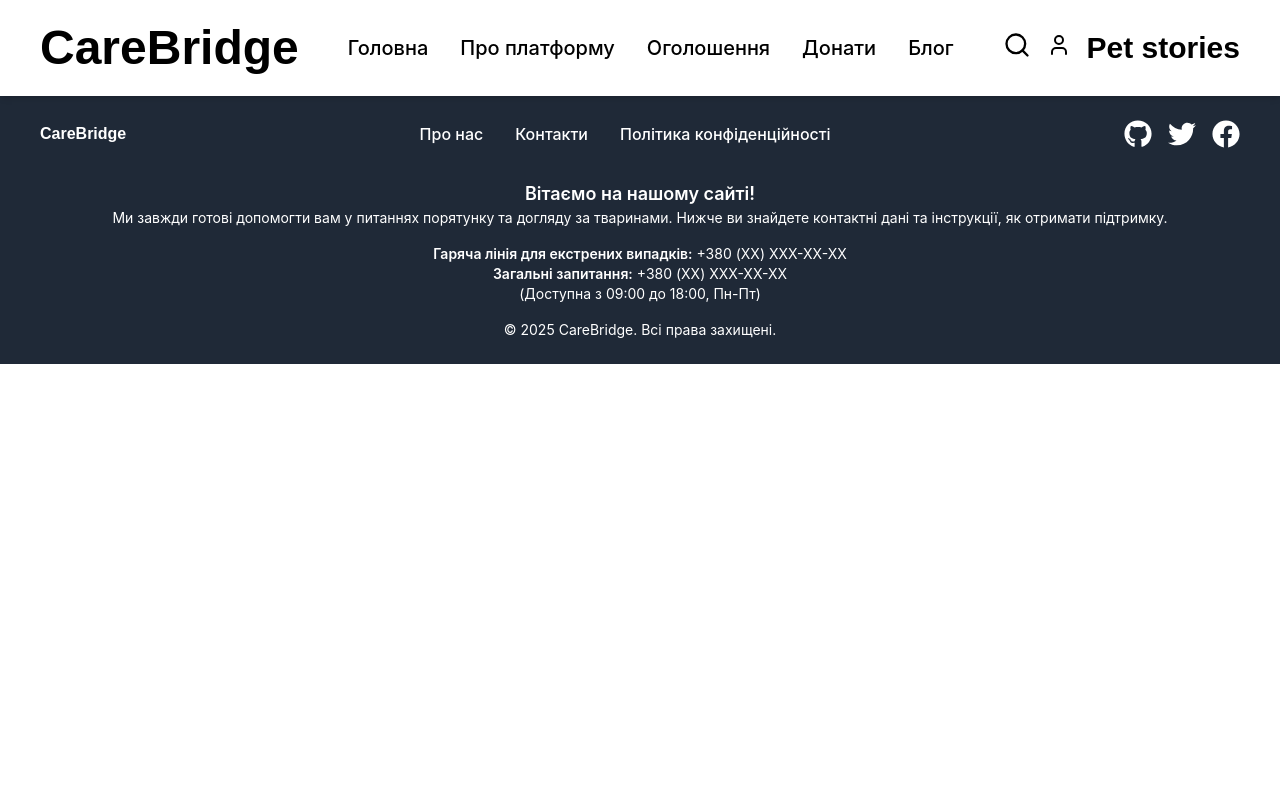
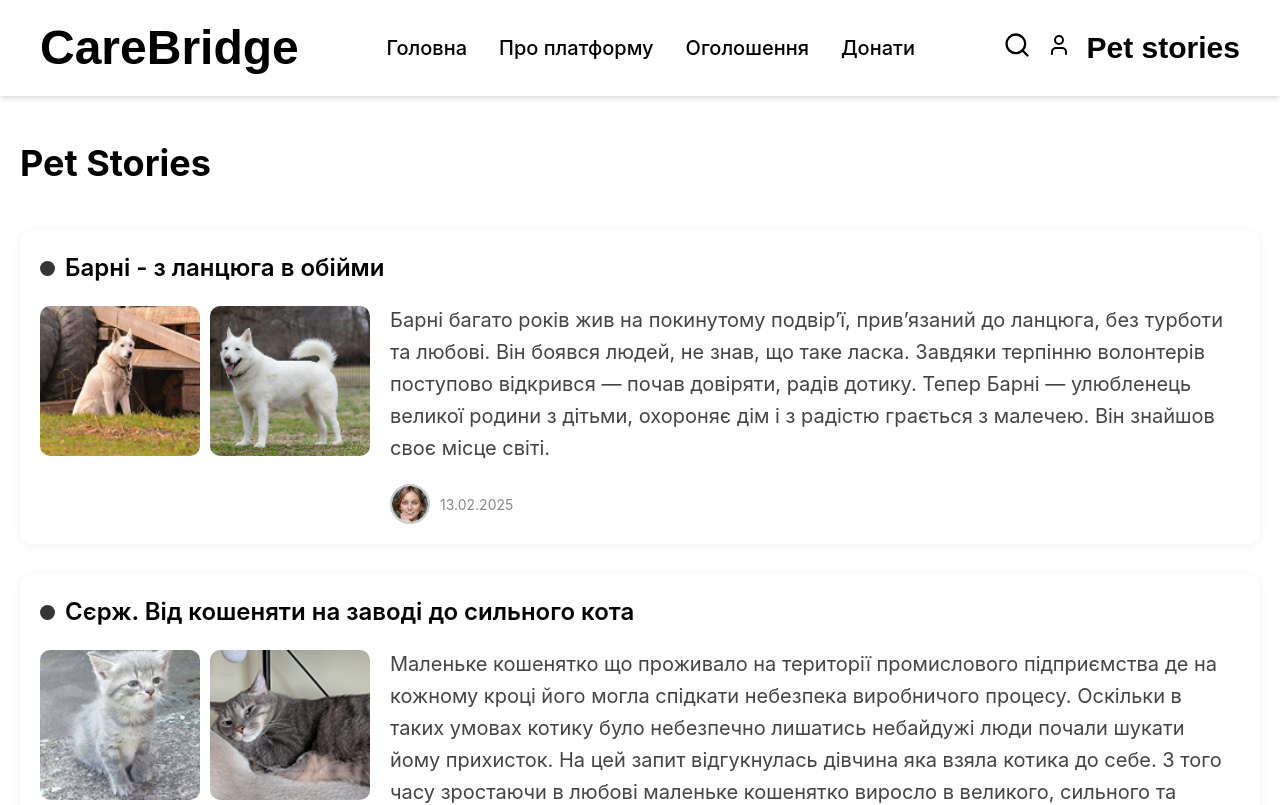
Before and after one commit to Viktoria-Kibit/CareBridge, a React (Create React App) app: page /stories in a window 1280 px wide. Shown: the top 805 px of the page. Built offline with nearby package versions, Linux system fonts and the light colour scheme.

Commit message:
feat: link petstorias #57

```diff
--- a/src/components/Header/Header.js
+++ b/src/components/Header/Header.js
@@ -22,9 +22,9 @@ export default function Header() {
         </div>
 
         <nav className="flex space-x-8 font-medium">
-          {["Головна", "Про платформу", "Оголошення", "Донати", "Блог"].map(
+          {["Головна", "Про платформу", "Оголошення", "Донати"].map(
             (text, i) => {
-              const routes = ["/", "/about", "/adverts", "/help", "/blog"];
+              const routes = ["/", "/about", "/adverts", "/donate"];
               return (
                 <Link
                   key={i}
@@ -60,7 +60,7 @@ export default function Header() {
             className="font-[Caveat] text-3xl font-bold"
             style={{ fontFamily: "Kirang Haerang, sans-serif" }}
           >
-            Pet stories
+            <Link to={"/stories"}>Pet stories</Link>
           </span>
         </div>
       </div>
--- a/src/components/HomePageComponents/FeaturesSection/FeaturesSection.js
+++ b/src/components/HomePageComponents/FeaturesSection/FeaturesSection.js
@@ -12,7 +12,7 @@ export default function FeaturesSection() {
       title: "Знайти друга",
       text: "Ці тваринки шукають люблячу родину!",
       img: feature1,
-      link: "/search",
+      link: "/adverts",
     },
     {
       title: "Pet stories",
@@ -24,7 +24,7 @@ export default function FeaturesSection() {
       title: "У пошуках затишку",
       text: "Інші хвостики, яких потрібно врятувати!",
       img: feature3,
-      link: "/rescue",
+      link: "/adverts",
     },
   ];
 
--- a/src/pages/UserCabinetShelter/UserCabinetShelter.js
+++ /dev/null
@@ -1,10 +0,0 @@
-const UserCabinetShelter = () => {
-  return (
-    <div>
-      <h1>User Cabinet Shelter</h1>
-      <p>This is the User Cabinet Shelter page.</p>
-    </div>
-  );
-};
-
-export default UserCabinetShelter;
--- a/src/routes/AppRoutes.jsx
+++ b/src/routes/AppRoutes.jsx
@@ -12,6 +12,7 @@ import Login from "../pages/Login/Login";
 import ShelterProfile from "../pages/ShelterProfile/ShelterProfile";
 import VolunteerProfile from "../pages/VolunteerProfile/VolunteerProfile";
 import Donate from "../pages/Donate/Donate";
+import PetStories from "../components/PetStories/PetStories";
 
 const AppRoutes = () => (
   <BrowserRouter>
@@ -28,6 +29,7 @@ const AppRoutes = () => (
       <Route path="/shelter" element={<ShelterProfile />} />
       <Route path="/profile" element={<VolunteerProfile />} />
       <Route path="/donate" element={<Donate />} />
+      <Route path="/stories" element={<PetStories />} />
     </Routes>
     <Footer />
   </BrowserRouter>
```
